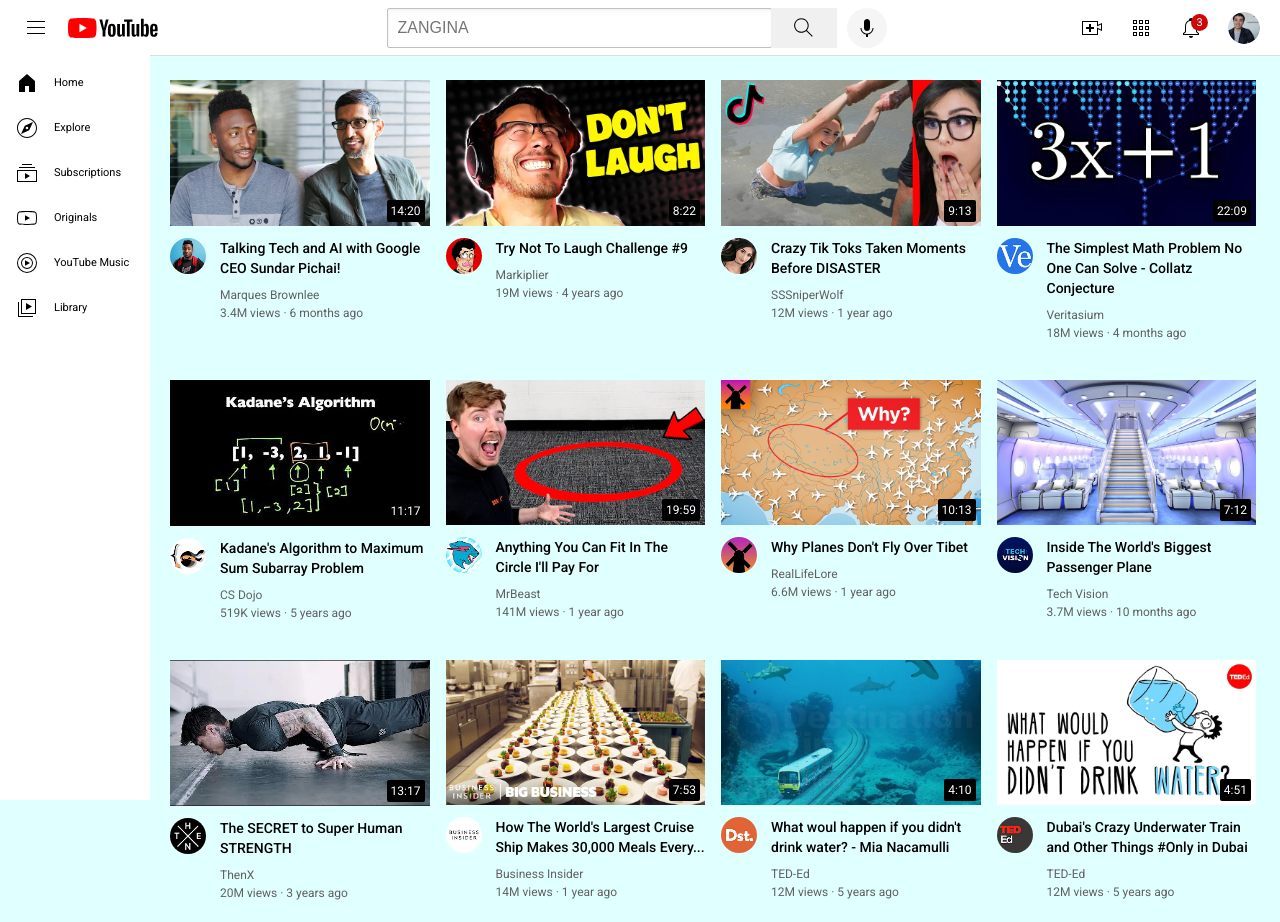
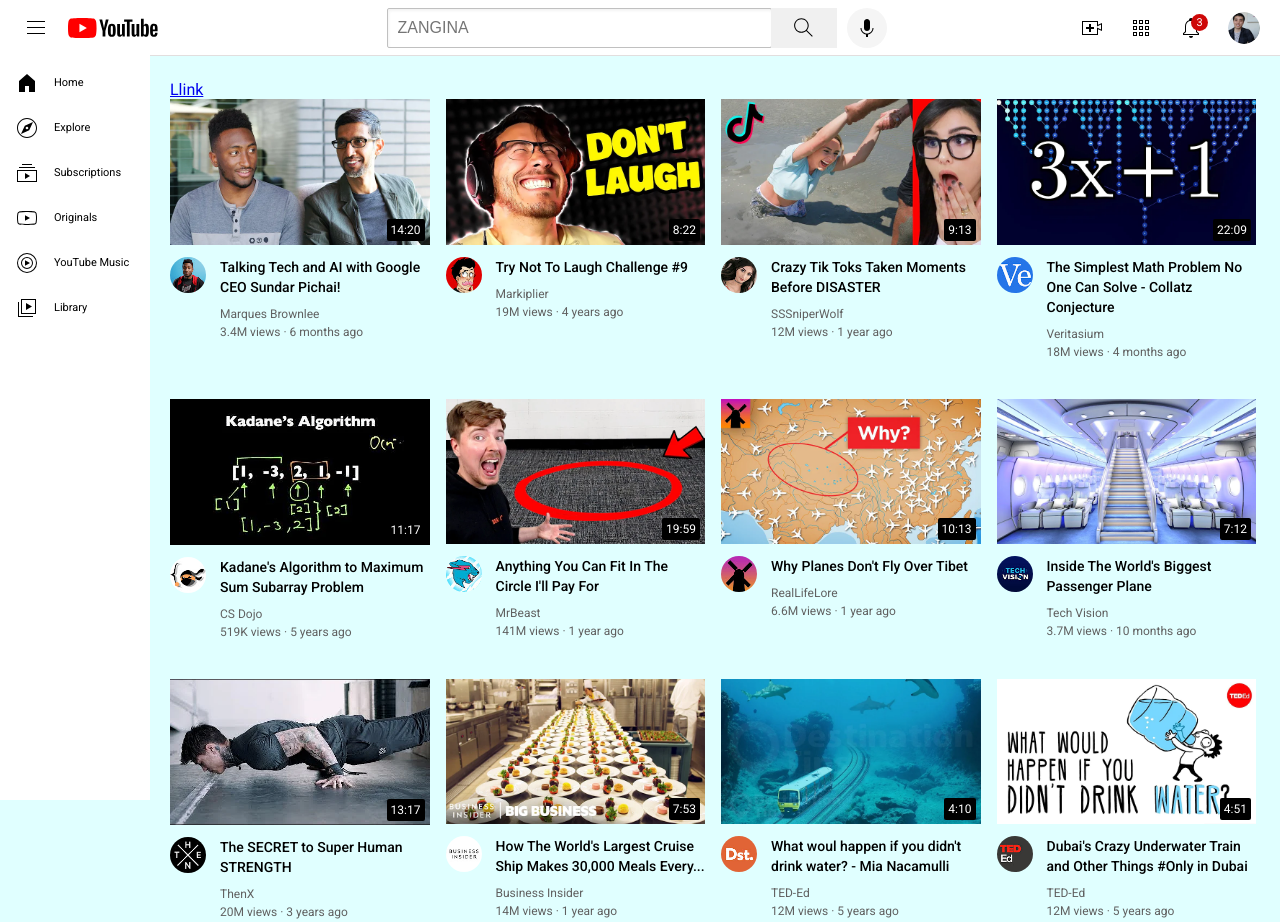
Before and after one commit to Draculablah3/draculablah-website, a plain HTML site: page index.html in a window 1280 px wide. Drawn offline with Linux system fonts and the light colour scheme.

Commit message:
Update index.html

```diff
--- a/index.html
+++ b/index.html
@@ -83,7 +83,7 @@
                 <div>Library</div>
             </div>
         </nav>
-
+        <a href="new.html"> Llink </a>
         <main>
             <section class="video-grid">
                 <div class="video-preview">
```
